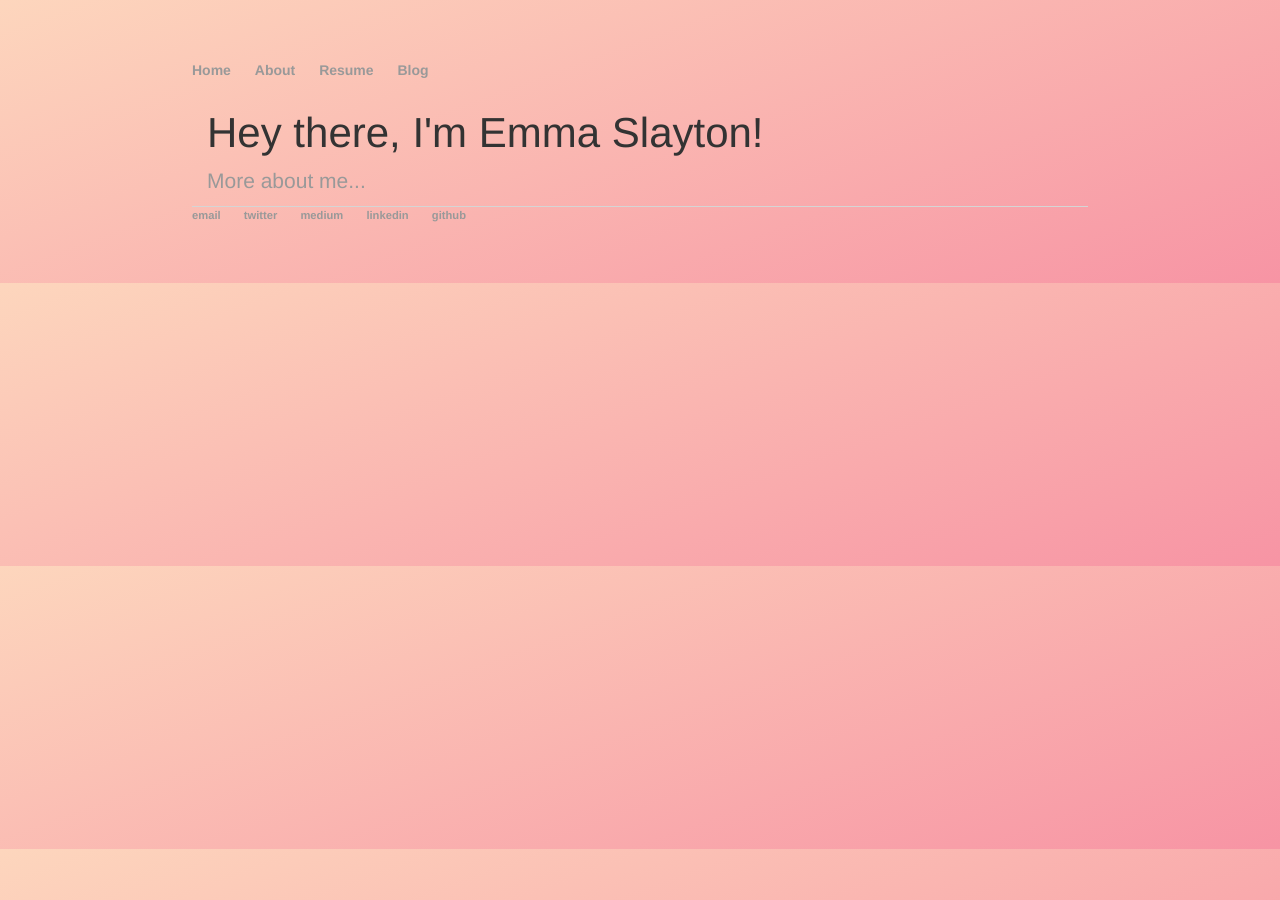
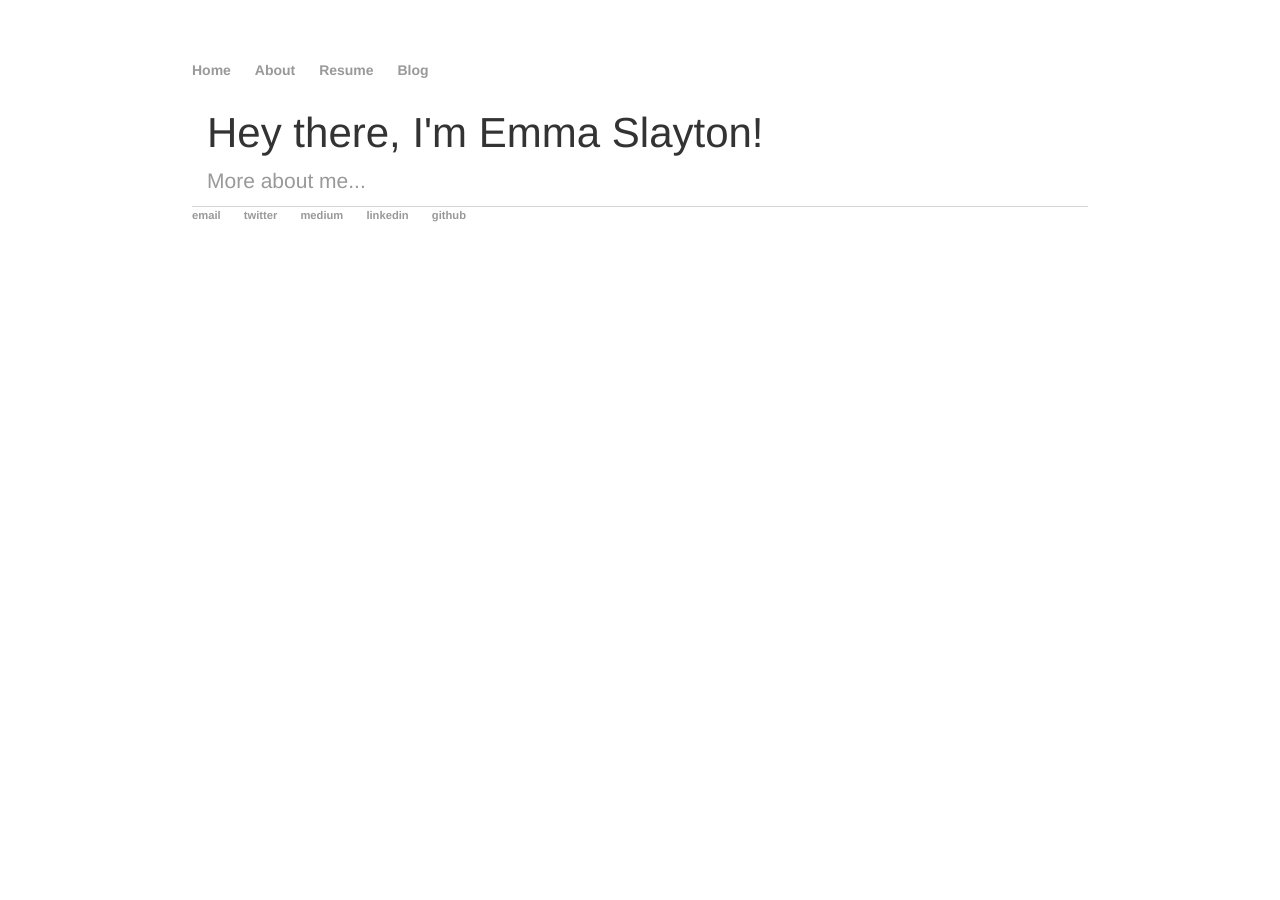
Before and after one commit to emmaslayton/emmaslayton.github.io, a Jekyll site: the page built from index.html, in a window 1280 px wide. Built offline with Jekyll 4.4.1, drawn with Linux system fonts in a browser that asks for light colours; nearby versions of some CDN libraries.

Commit message:
Update main.css

```diff
--- a/css/main.css
+++ b/css/main.css
@@ -1,5 +1,4 @@
 body {
-    background-image: linear-gradient(-20deg, #f794a4 0%, #fdd6bd 100%);
     margin: 60px auto;
     width: 70%;
 }
```
